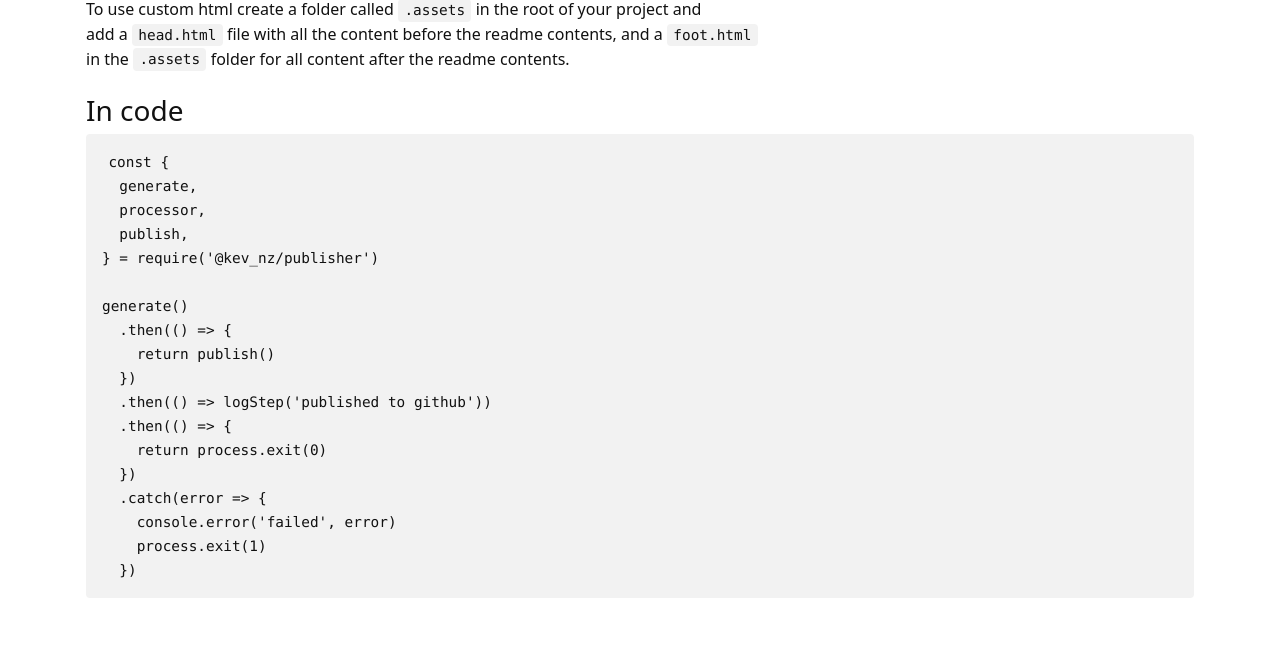
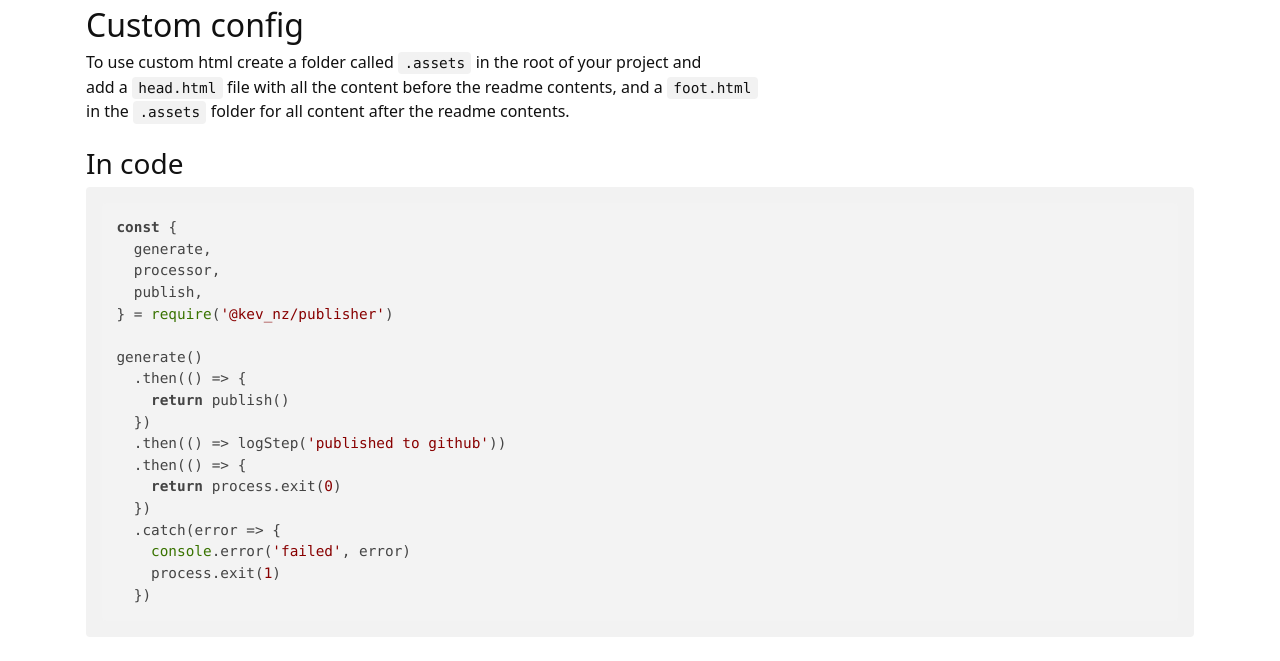
Before and after one commit to Kevnz/publisher, a plain HTML site: page index.html in a window 1280 px wide. Shown: the part 721-1382 px from the top of the page. Before the commit the page ends 1343 px from the top, so only its background shows below. Drawn offline with nearby package versions, Linux system fonts and the light colour scheme.

Commit message:
Publisher generated commit [ci skip]

```diff
--- a/index.html
+++ b/index.html
@@ -6,6 +6,8 @@
   <link rel="stylesheet" type="text/css" href="styles.css" />
   <meta name="description" content="Publish readme.md to gh-pages" />
   <meta http-equiv="Content-Type" content="text/html; charset=utf-8" />
+  <link rel="stylesheet" type="text/css" href="https://cdnjs.cloudflare.com/ajax/libs/highlight.js/9.8.0/styles/default.min.css" />
+
 </head>
 
 <body>
```
